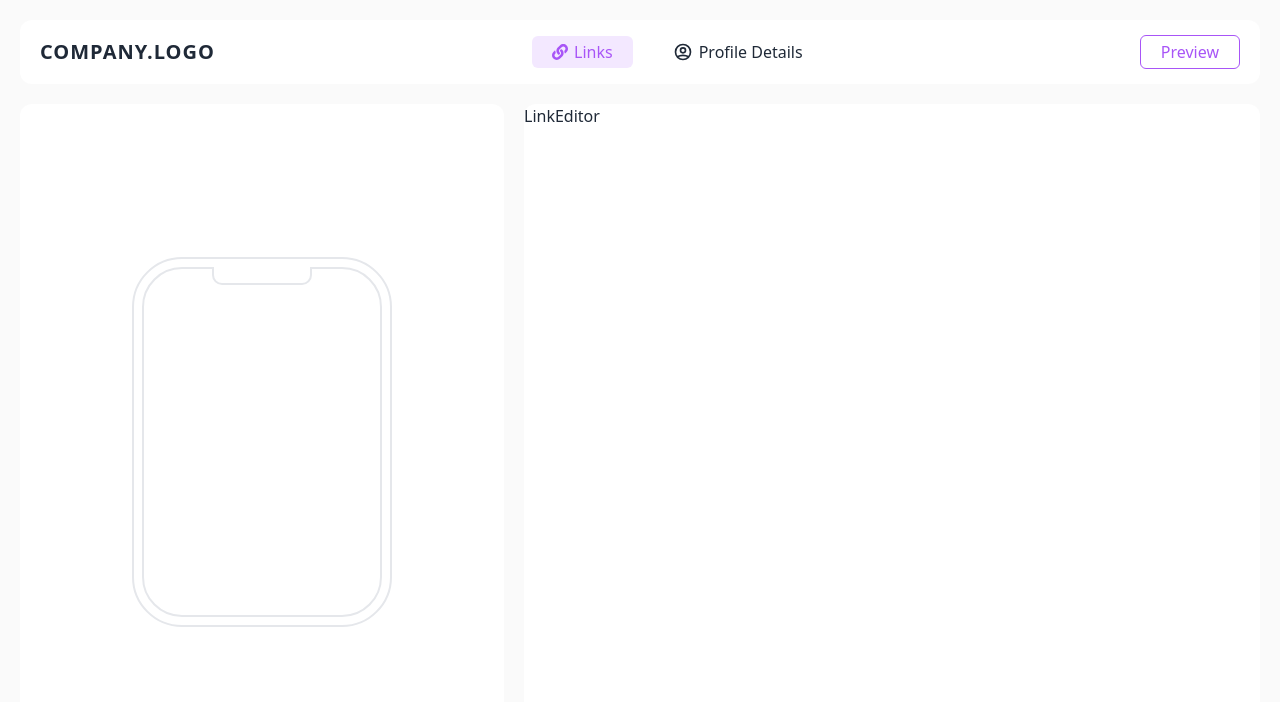
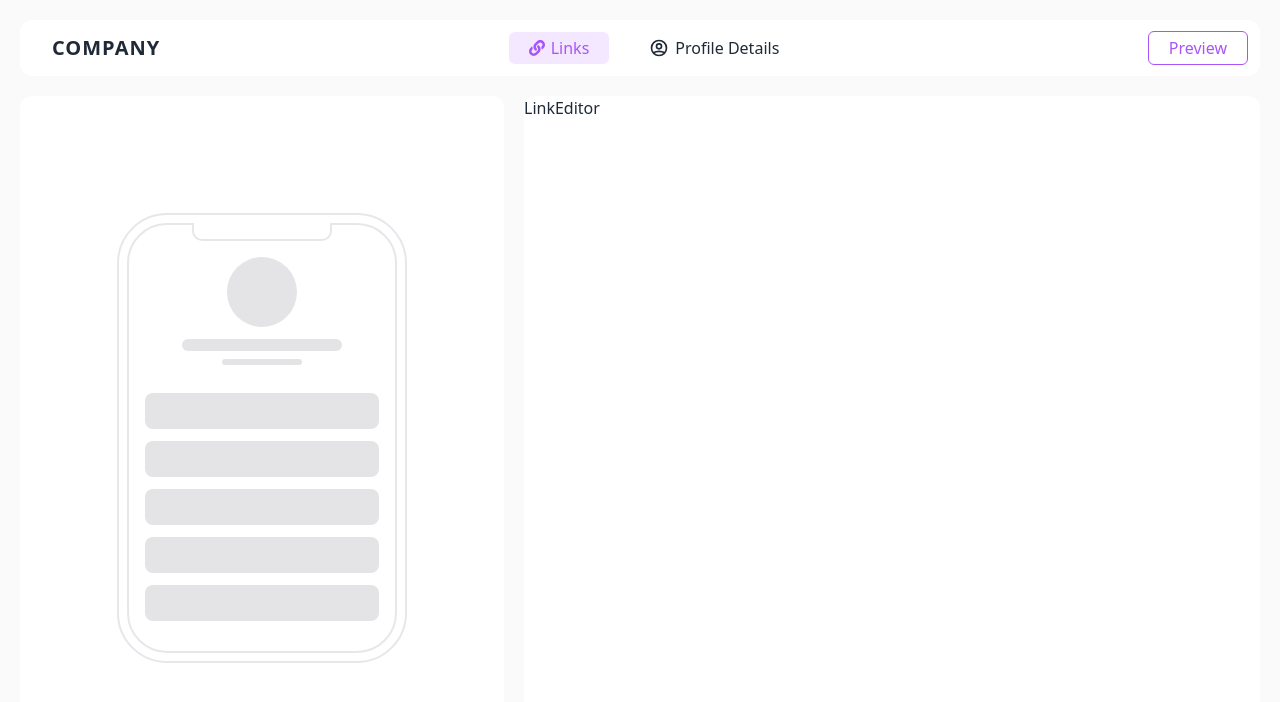
Before and after one commit to Rakibul-98/kahf_assignment, a React (Vite) app: page /link-editor in a window 1280 px wide. Shown: the top 702 px of the page. Built offline with nearby package versions, Linux system fonts and the light colour scheme.

Commit message:
skeleton inside mockup done

```diff
--- /dev/null
+++ b/src/Home/components/MobileMockup/LinkSkeleton/LinkSkeleton.jsx
@@ -0,0 +1,6 @@
+
+export default function LinkSkeleton() {
+    return (
+        <div className="bg-zinc-200 h-9 rounded-lg"></div>
+    )
+}
--- a/src/Home/components/MobileMockup/MobileMockup.jsx
+++ b/src/Home/components/MobileMockup/MobileMockup.jsx
@@ -1,13 +1,23 @@
 import React from 'react'
+import ProfileSkeleton from './profileSkeleton/ProfileSkeleton'
+import LinkSkeleton from './LinkSkeleton/LinkSkeleton'
 
 export default function MobileMockup() {
 
   return (
     <div className=''>
-      <div className='mobile-outer relative p-2 h-[370px] w-[260px] border-2 rounded-[50px]'>
-        <div className='notch absolute w-[100px] h-[18px] left-1/2 transform -translate-x-1/2 top-2 rounded-b-[10px] border-2 border-t-0 bg-white' />
-        <div className='mobile-inner h-full border-2 rounded-[40px] bg-transparent' />
-
+      <div className='mobile-outer relative p-2 h-[450px] w-[290px] border-2 rounded-[50px]'>
+        <div className='notch absolute w-[140px] h-[18px] left-1/2 transform -translate-x-1/2 top-2 rounded-b-[10px] border-2 border-t-0 bg-white' />
+        <div className='mobile-inner p-4 pt-8 h-full border-2 rounded-[40px] bg-transparent'>
+          <div>
+            <ProfileSkeleton />
+          </div>
+          <div className='mt-7 space-y-3'>
+            {[...Array(5)].map((_, index) => (
+              <LinkSkeleton key={index} />
+            ))}
+          </div>
+        </div>
       </div>
     </div>
   )
--- /dev/null
+++ b/src/Home/components/MobileMockup/ProfileSkeleton/ProfileSkeleton.jsx
@@ -0,0 +1,12 @@
+
+export default function ProfileSkeleton() {
+    return (
+        <div className="">
+            <div className="flex gap-2 flex-col items-center">
+                <div className=" bg-zinc-200 h-[70px] w-[70px] rounded-full"></div>
+                <div className="bg-zinc-200 h-3 w-40 rounded-lg mt-1"></div>
+                <div className="bg-zinc-200 h-[6px] w-20 rounded-lg"></div>
+            </div>
+        </div>
+    )
+}
--- a/src/Home/components/NavBar/NavBar.jsx
+++ b/src/Home/components/NavBar/NavBar.jsx
@@ -19,8 +19,8 @@ export default function NavBar() {
 
 
     return (
-        <div className='flex justify-between items-center bg-white h-16 rounded-xl px-5 py-2 mb-5'>
-            <h1 className='uppercase text-xl font-bold tracking-wider'>company.logo</h1>
+        <div className='flex justify-between items-center bg-white h-14 rounded-xl px-3 py-2 mb-5'>
+            <h1 className='uppercase text-xl font-bold tracking-wider ms-5'>company</h1>
             <div className='flex gap-5'>
                 {
                     buttons.map((button, index) => (
```
